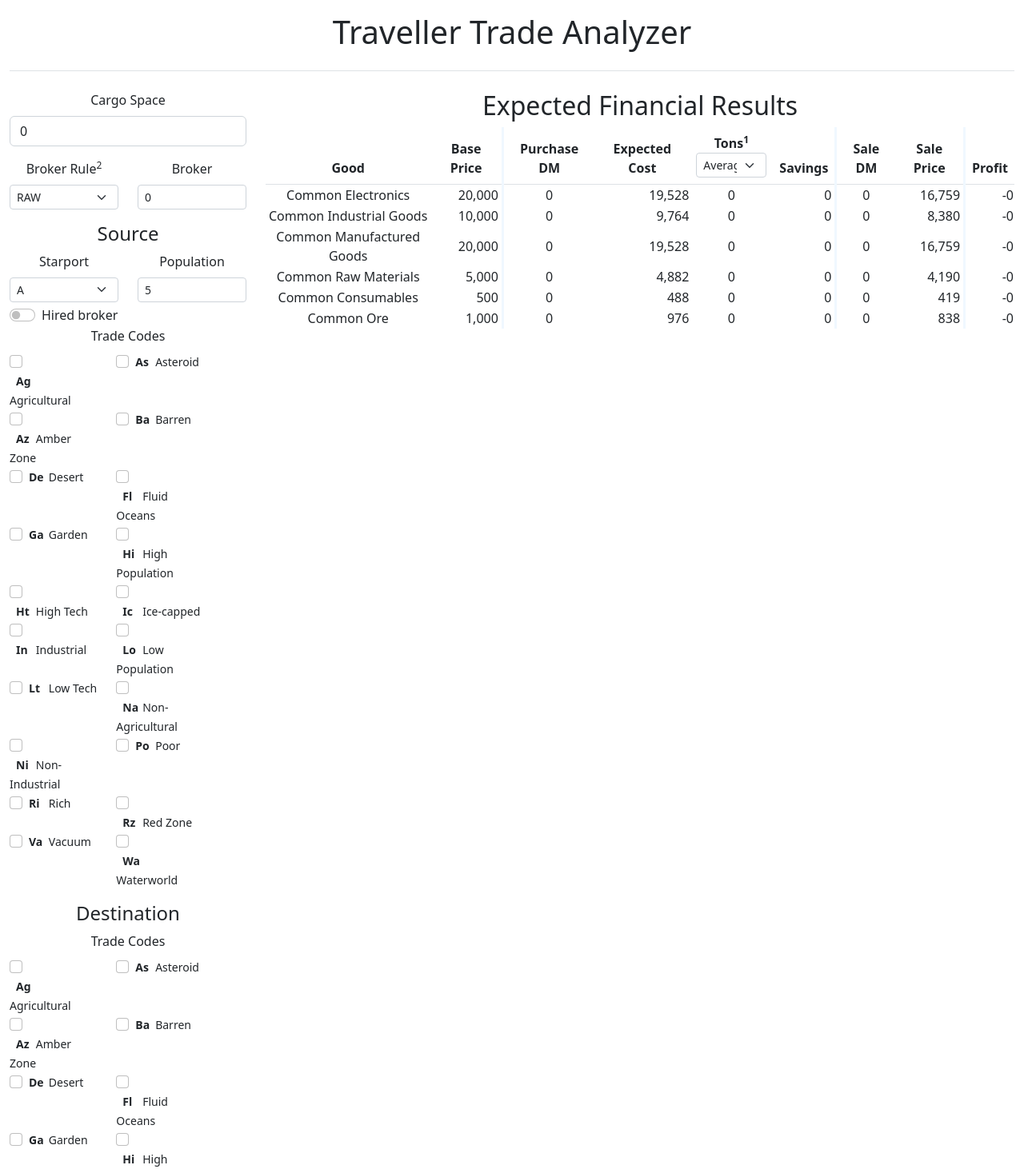
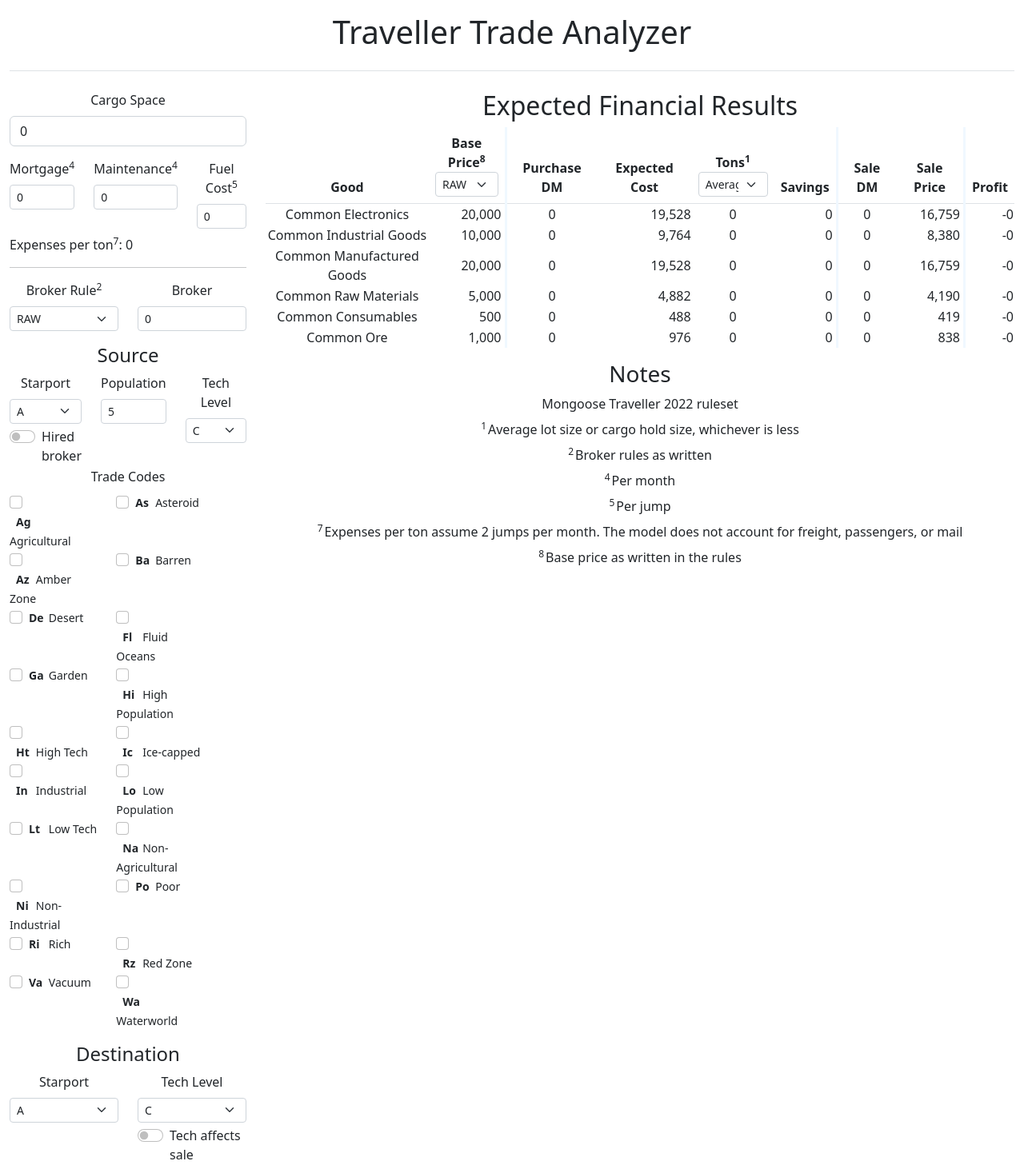
Before and after one commit to swdevlin/traveller-trade, a React (Create React App) app: page / in a window 1280 px wide. Shown: the top 1462 px of the page at 80% size. Built offline with nearby package versions, Linux system fonts and the light colour scheme.

Commit message:
Expense per ton Reduce base price

```diff
--- a/src/App.css
+++ b/src/App.css
@@ -73,3 +73,11 @@
   border-right: solid aliceblue ;
   padding-right: 4px;
 }
+
+.expenses {
+  margin-top: 8px;
+}
+
+.note sup {
+  padding-right: 2px;
+}
--- a/src/App.js
+++ b/src/App.js
@@ -4,8 +4,9 @@
 import {getAvailableGoods, maxTons, purchaseDM, saleDM} from "./goods";
 import {averagePurchasePrice, averageSalePrice} from "./averagePrice";
 import TradeCodeSelector from "./components/tradeCodeSelector";
-import {BrokerModifierNotes, BrokerRuleNotes, LotSizeNotes} from "./notes";
+import {BasePriceRuleNotes, BrokerModifierNotes, BrokerRuleNotes, LotSizeNotes} from "./notes";
 import {StartportCodes} from "./starports";
+import TechLevel from "./components/techLevel";
 
 function App() {
   const [sourceTCs, setSourceTCs] = useState([]);
@@ -33,6 +34,68 @@
   const [sourceStarport, setSourceStarport] = useState('A');
   const [destinationStarport, setDestinationStarport] = useState('A');
   const [sourcePop, setSourcePop] = useState(5);
+
+  const [mortgage, setMortgage] = useState(() =>
+    localStorage.getItem('mortgage') ? parseInt(localStorage.getItem('mortgage')) : 0
+  );
+  useEffect(() => {
+    localStorage.setItem('mortgage', mortgage);
+  }, [mortgage]);
+
+  const [fuelCost, setFuelCost] = useState(() =>
+    localStorage.getItem('fuelCost') ? parseInt(localStorage.getItem('fuelCost')) : 0
+  );
+  useEffect(() => {
+    localStorage.setItem('fuelCost', fuelCost);
+  }, [fuelCost]);
+
+  const [sourceTL, setSourceTL] = useState(() =>
+    localStorage.getItem('sourceTL') ? parseInt(localStorage.getItem('sourceTL')) : 12
+  );
+  useEffect(() => {
+    localStorage.setItem('sourceTL', sourceTL);
+  }, [sourceTL]);
+
+  const [destinationTL, setDestinationTL] = useState(() =>
+    localStorage.getItem('destinationTL') ? parseInt(localStorage.getItem('destinationTL')) : 12
+  );
+  useEffect(() => {
+    localStorage.setItem('destinationTL', destinationTL);
+  }, [destinationTL]);
+
+  const [maintenance, setMaintenance] = useState(() =>
+    localStorage.getItem('maintenance') ? parseInt(localStorage.getItem('maintenance')) : 0
+  );
+  useEffect(() => {
+    localStorage.setItem('maintenance', maintenance);
+  }, [maintenance]);
+
+  const [techAffectsSale, setTechAffectsSale] = useState(() =>
+    localStorage.getItem('techAffectsSale') ? parseInt(localStorage.getItem('techAffectsSale')) === 'yes' : false
+  );
+  useEffect(() => {
+    localStorage.setItem('techAffectsSale', techAffectsSale ? 'yes' : 'no');
+  }, [techAffectsSale]);
+
+  const [tlMultiplier, setTLMultiplier] = useState(() =>
+    localStorage.getItem('tlMultiplier') ? parseInt(localStorage.getItem('tlMultiplier')) : 1
+  );
+  useEffect(() => {
+    localStorage.setItem('tlMultiplier', tlMultiplier);
+  }, [tlMultiplier]);
+
+  const [basePriceRule, setBasePriceRule] = useState(() =>
+    localStorage.getItem('basePriceRule') ? localStorage.getItem('basePriceRule') : 'raw'
+  );
+  useEffect(() => {
+    localStorage.setItem('basePriceRule', basePriceRule);
+  }, [basePriceRule]);
+
+  const expensesPerTon = () => {
+    if (cargo === 0)
+      return 0;
+    return Math.round(((mortgage + maintenance)/2 + fuelCost)/cargo);
+  }
 
   const toggleSourceTC = function(code) {
     let newTCs;
@@ -105,6 +168,54 @@
                 onChange={(e) => {setCargo(parseInt(e.target.value))}}
               />
             </FormGroup>
+            <Row>
+              <Col>
+                <Label for="mortgage">
+                  Mortgage<sup>4</sup>
+                </Label>
+                <Input
+                  id="mortgage"
+                  size={'sm'}
+                  name="mortgage"
+                  value={mortgage}
+                  type="number"
+                  onChange={(e) => {setMortgage(parseInt(e.target.value))}}
+                />
+              </Col>
+              <Col>
+                <Label for="maintenance">
+                  Maintenance<sup>4</sup>
+                </Label>
+                <Input
+                  id="maintenance"
+                  size={'sm'}
+                  name="maintenance"
+                  value={maintenance}
+                  type="number"
+                  onChange={(e) => {setMaintenance(parseInt(e.target.value))}}
+                />
+              </Col>
+              <Col>
+                <Label for="fuelCost">
+                  Fuel Cost<sup>5</sup>
+                </Label>
+                <Input
+                  id="fuelCost"
+                  size={'sm'}
+                  name="fuelCost"
+                  value={fuelCost}
+                  type="number"
+                  onChange={(e) => {setFuelCost(parseInt(e.target.value))}}
+                />
+              </Col>
+            </Row>
+            <Row>
+              <Col className="text-left">
+                <div className="expenses">
+                  Expenses per ton<sup>7</sup>: {expensesPerTon()}
+                </div> </Col>
+            </Row>
+            <hr/>
             <FormGroup>
               <Row>
                 <Col>
@@ -200,6 +311,12 @@
                   onChange={(e) => {setSourcePop(parseInt(e.target.value))}}
                 />
               </Col>
+              <Col>
+                <Label for="sourceTL">
+                  Tech Level
+                </Label>
+                <TechLevel tl={sourceTL} setTL={setSourceTL}/>
+              </Col>
             </Row>
             <FormGroup>
               <Label for="sourceTCs">
@@ -209,6 +326,60 @@
             </FormGroup>
             <Row>
               <Col><h4>Destination</h4></Col>
+            </Row>
+            <Row>
+              <Col>
+                <Label for="destinationStarport">
+                  Starport
+                </Label>
+                <Input
+                  id="destinationStarport"
+                  name="destinationStarport"
+                  type="select"
+                  size={'sm'}
+                  value={destinationStarport}
+                  onChange={(e)=> {setDestinationStarport(e.target.value)}}
+                >
+                  {StartportCodes.map((c) => {
+                    return (<option value={c}>{c}</option>);
+                  })}
+                </Input>
+              </Col>
+              <Col>
+                <Label for="destinationTL">
+                  Tech Level
+                </Label>
+                <TechLevel tl={destinationTL} setTL={setDestinationTL}/>
+                <FormGroup switch className="text-left">
+                  <Input
+                    type="switch"
+                    role="switch"
+                    checked={techAffectsSale}
+                    onClick={() => setTechAffectsSale(!techAffectsSale)}
+                  />
+                  <Label check>Tech affects sale</Label>
+                </FormGroup>
+                {techAffectsSale && <Col>
+                  <Row>
+                    <Col>
+                      <Label for="tlMultiplier">
+                        % mult<sup>6</sup>
+                      </Label>
+                    </Col>
+                    <Col>
+                      <Input
+                        id="tlMultiplier"
+                        size={'sm'}
+                        name="tlMultiplier"
+                        value={tlMultiplier}
+                        type="number"
+                        min={1}
+                        onChange={(e) => {setTLMultiplier(parseInt(e.target.value))}}
+                      />
+                    </Col>
+                  </Row>
+                </Col>}
+              </Col>
             </Row>
             <FormGroup>
               <Label for="destinationTCs">
@@ -223,7 +394,20 @@
               <thead>
                 <tr>
                   <th>Good</th>
-                  <th className="br">Base Price</th>
+                  <th className="br">
+                    Base Price<sup>8</sup>
+                    <Input
+                      id="basePrice"
+                      name="basePrice"
+                      type="select"
+                      size={'sm'}
+                      value={basePriceRule}
+                      onChange={(e)=> {setBasePriceRule(e.target.value)}}
+                    >
+                      <option value="raw">RAW</option>
+                      <option value="75%">75 %</option>
+                    </Input>
+                  </th>
                   <th>Purchase DM</th>
                   <th>Expected Cost</th>
                   <th>
@@ -251,18 +435,24 @@
               {availableGoods.map(g => {
                 const pDM = purchaseDM(g, sourceTCs);
                 const sDM = saleDM(g, destinationTCs);
+                const exp = expensesPerTon();
                 const tons = Math.min(maxTons(g, lotSize, sourcePop), cargo);
                 const effectiveBroker = brokerHired ? 4 : broker;
-                let avgPurchase = averagePurchasePrice(g.price, pDM, effectiveBroker, brokerRule, brokerMultiplier);
+                let basePrice = g.price;
+                if (basePriceRule === '75%')
+                  basePrice = Math.round(basePrice * .75);
+                let avgPurchase = averagePurchasePrice(basePrice, pDM, effectiveBroker, brokerRule, brokerMultiplier, basePriceRule);
                 if (brokerHired)
                   avgPurchase = Math.round(avgPurchase /= 0.9);
-                const avgSale = averageSalePrice(g.price, sDM, broker, brokerRule, brokerMultiplier);
-                const savings = Math.round((g.price - avgPurchase)*tons);
-                const profit = Math.round((avgSale - avgPurchase)*tons);
+                let avgSale = averageSalePrice(basePrice, sDM, broker, brokerRule, brokerMultiplier);
+                if (techAffectsSale)
+                  avgSale = Math.round(avgSale * (1+tlMultiplier*(sourceTL - destinationTL)/100))
+                const savings = Math.round((basePrice - avgPurchase)*tons);
+                const profit = Math.round((avgSale - avgPurchase - exp)*tons);
                 return (
                   <tr>
                     <td>{g.name}</td>
-                    <td className="number br">{g.price.toLocaleString()}</td>
+                    <td className="number br">{basePrice.toLocaleString()}</td>
                     <td>{pDM}</td>
                     <td className="number">{avgPurchase.toLocaleString()}</td>
                     <td>{tons}</td>
@@ -274,11 +464,9 @@
                 );
               })}
             </Table>
-          </Col>
-        </Row>
             <h3>Notes</h3>
             <Row className={'note'}>
-          <Col>Current only Mongoose Traveller 2022 rules are implemented</Col>
+              <Col>Mongoose Traveller 2022 ruleset</Col>
             </Row>
             <Row className={'note'}>
               <Col><sup>1</sup>{LotSizeNotes[lotSize]}</Col>
@@ -291,6 +479,25 @@
                 <Col><sup>3</sup>{BrokerModifierNotes[brokerRule]}</Col>
               </Row>
             }
+            <Row className='note'>
+              <Col><sup>4</sup>Per month</Col>
+            </Row>
+            <Row className='note'>
+              <Col><sup>5</sup>Per jump</Col>
+            </Row>
+            {techAffectsSale &&
+              <Row className='note'>
+                <Col><sup>6</sup>Multiplier on the tech level percent. E.g. a multiplier of 2 and a tech difference of 4 results in an 8% change in the sale price</Col>
+              </Row>
+            }
+            <Row className='note'>
+              <Col><sup>7</sup>Expenses per ton assume 2 jumps per month. The model does not account for freight, passengers, or mail</Col>
+            </Row>
+            <Row className='note'>
+              <Col><sup>8</sup>{BasePriceRuleNotes[basePriceRule]}</Col>
+            </Row>
+          </Col>
+        </Row>
       </Container>
     </div>
   );
--- /dev/null
+++ b/src/components/techLevel.js
@@ -0,0 +1,18 @@
+import {Input} from "reactstrap";
+import HexCodes from "../hexCodes";
+
+export default function TechLevel({tl, setTL}) {
+  const tls = [0,1,2,3,4,5,6,7,8,9,10,11,12,13,14,15,16];
+  return (
+    <Input
+      type="select"
+      size={'sm'}
+      value={tl}
+      onChange={(e)=> {setTL(e.target.value)}}
+      >
+      {tls.map((t) => {
+        return (<option value={t}>{HexCodes[t]}</option>)
+      })}
+    </Input>
+  );
+}
--- /dev/null
+++ b/src/hexCodes.js
@@ -0,0 +1,21 @@
+const HexCodes = [
+  '0',
+  '1',
+  '2',
+  '3',
+  '4',
+  '5',
+  '6',
+  '7',
+  '8',
+  '9',
+  'A',
+  'B',
+  'C',
+  'D',
+  'E',
+  'F',
+  'G',
+];
+
+export default HexCodes;
--- a/src/notes.js
+++ b/src/notes.js
@@ -18,3 +18,8 @@
 export const BrokerModifierNotes = {
   percent: 'Multiplier on the broker percent. E.g. a multiplier of 2 and a Broker skill of 3 results in a 6% change in the price',
 };
+
+export const BasePriceRuleNotes = {
+  raw: 'Base price as written in the rules',
+  '75%': 'Prices for goods over Cr50,000 are reduced by 25%',
+};
```
Lines whose indentation alone changed are shown as unchanged.
